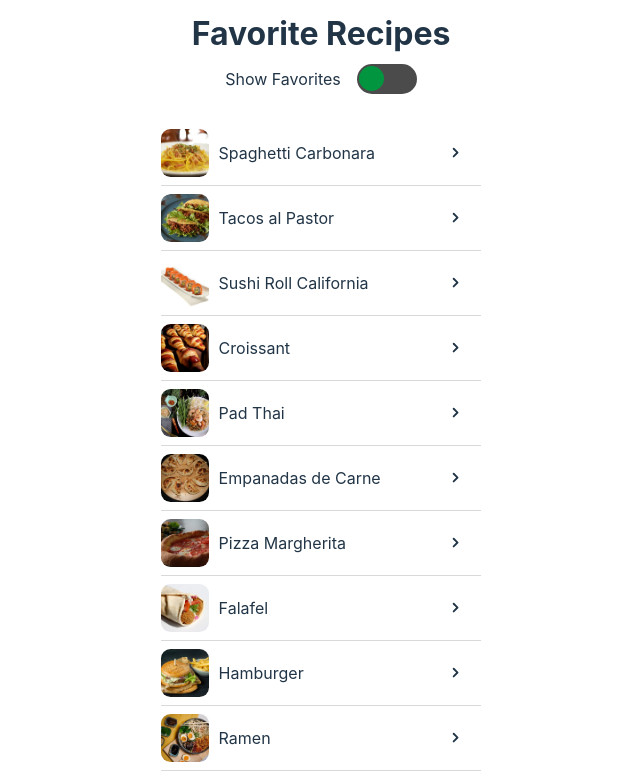
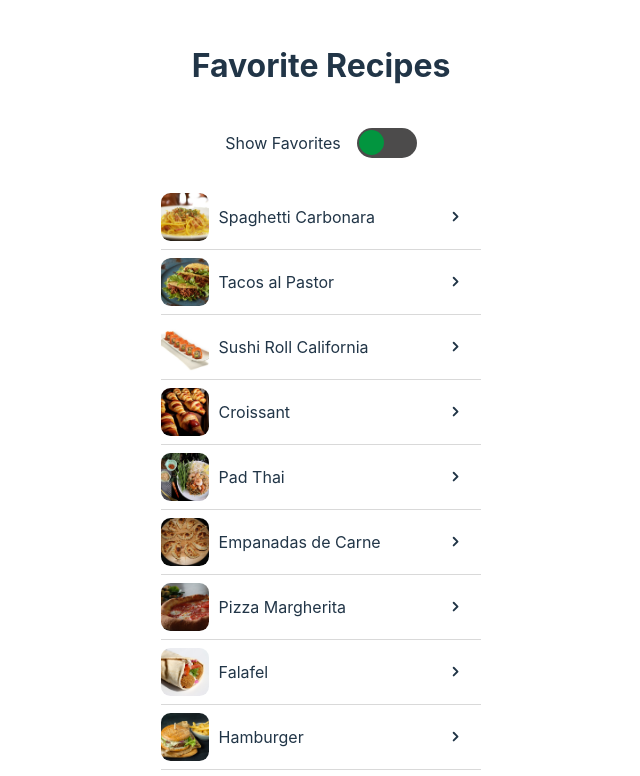
Before and after one commit to juaneugenio/favorite-recipes, a React (Vite) app: page /#/ in a window 1280 px wide. Shown: the top 776 px of the page, without its empty margins (319-959 px from the left). Built offline with nearby package versions, Linux system fonts and the light colour scheme.

Commit message:
improving header and h1 styles

```diff
--- a/src/App.css
+++ b/src/App.css
@@ -10,6 +10,9 @@
 }
 main{
   flex: 1;
+}
+header{
+  margin: 2rem 0
 }
 h1{
   line-height: 1rem;
@@ -103,7 +106,7 @@ h1{
   display: flex;
   flex-flow: column;
   max-width: 600px;
-  margin: 0 auto;
+  margin: 1rem auto;
   align-items: center;
   background-color: #302f2f;
   border-radius: 0.7rem;
@@ -111,7 +114,8 @@ h1{
 }
 .item-details__container header h1{
   text-align: center;
-  margin-bottom: 2rem;
+  margin: 1rem 0;
+  font-size: 1.9rem;
 }
 
 .item-details__container figcaption {
```
